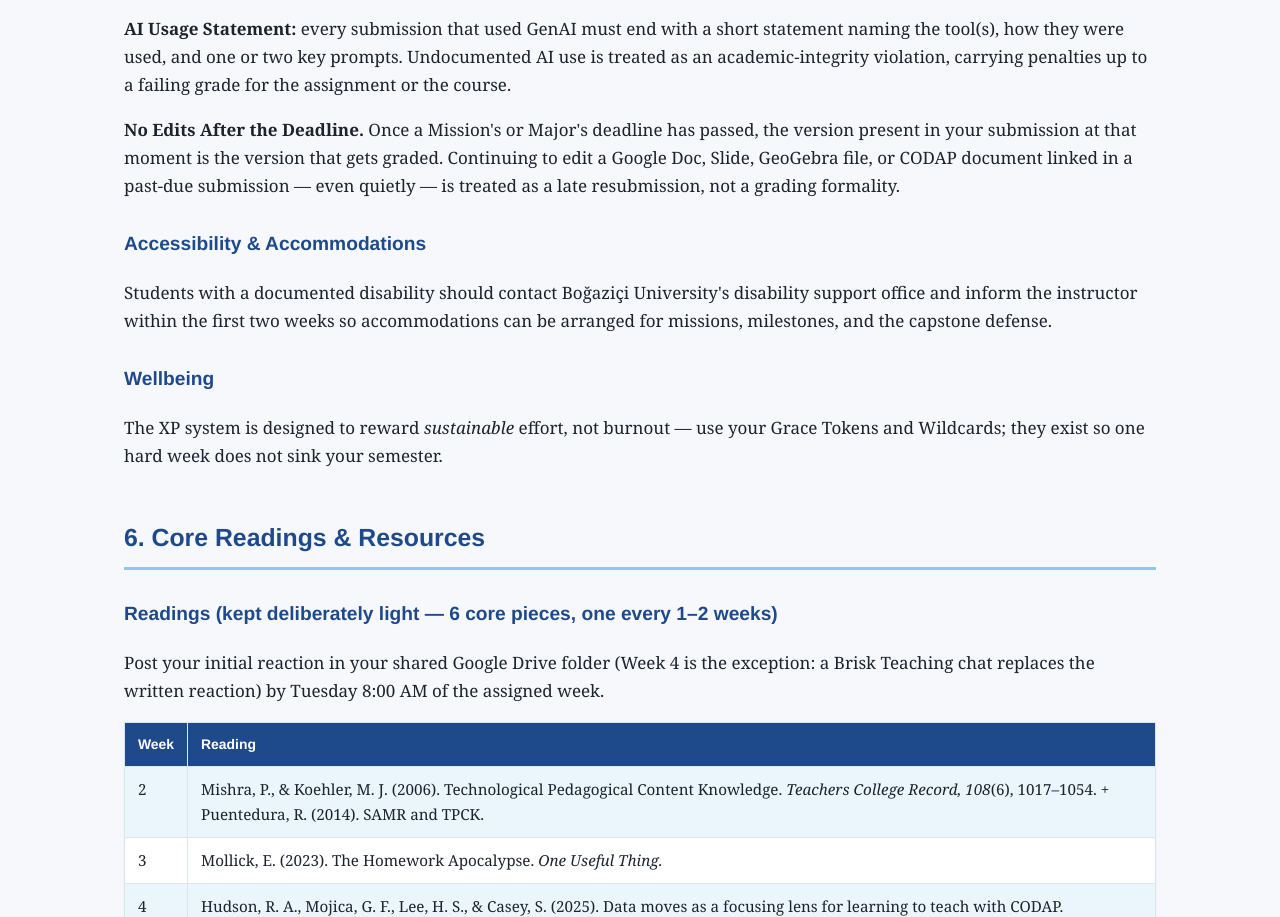
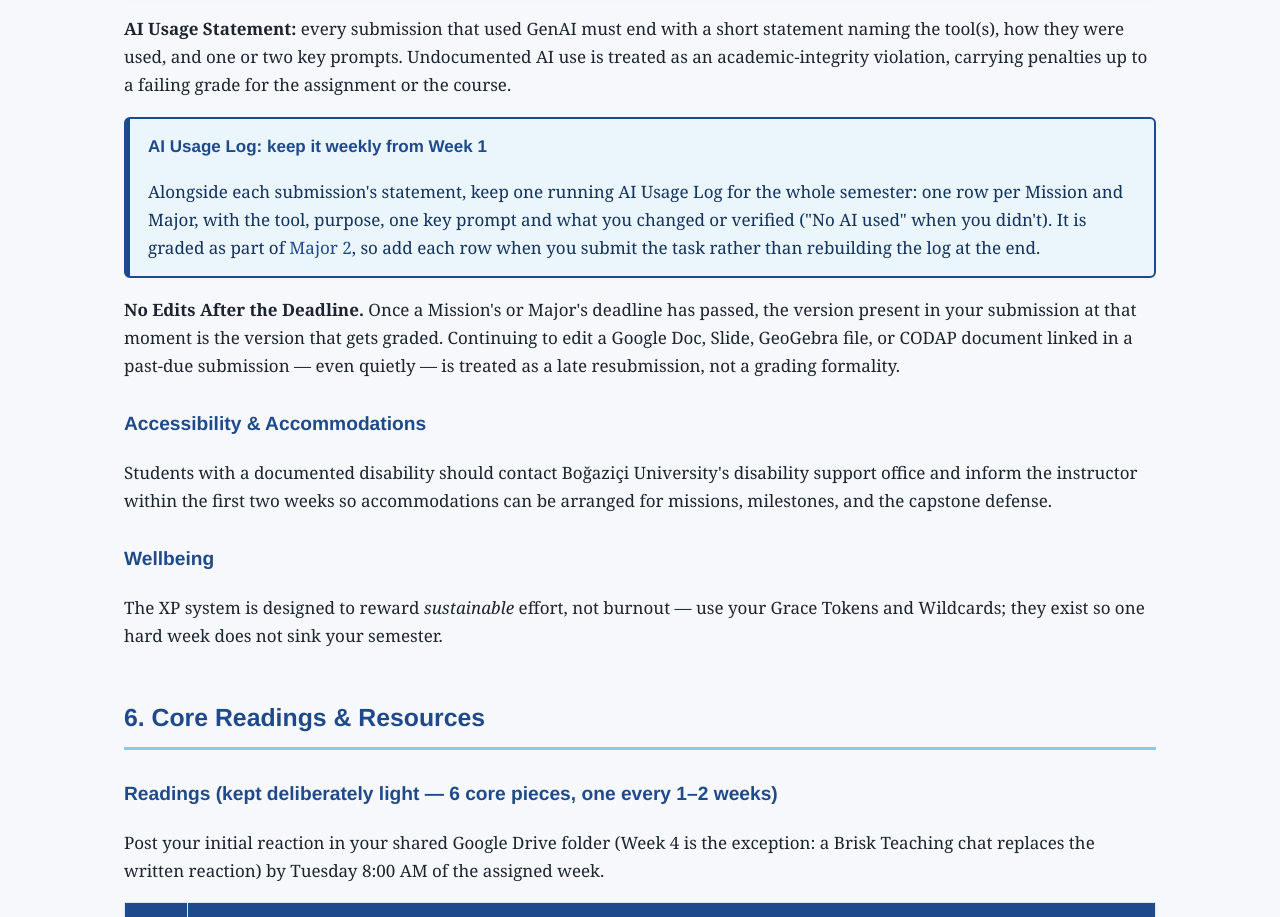
Before and after one commit to serkanozeltx/sced470-fall2026, a plain HTML site: page syllabus.html in a window 1280 px wide. Shown: the part 7378-8295 px from the top of the page. Drawn offline with Linux system fonts and the light colour scheme.

Commit message:
Emphasize the weekly AI Usage Log: callouts on Major 2, syllabus AI policy, Missions intro, Week 1 plan
Co-Authored-By: Claude Opus 5.5 <noreply@anthropic.com>

```diff
--- a/style.css
+++ b/style.css
@@ -202,6 +202,23 @@ tr:nth-child(even) td { background: var(--sky-pale); }
   margin: 16px 0;
 }
 
+.callout-log {
+  background: var(--sky-pale);
+  border: 2px solid var(--navy);
+  border-left-width: 6px;
+  padding: 14px 18px;
+  border-radius: 6px;
+  color: var(--navy-dark);
+  margin: 18px 0;
+}
+.callout-log .callout-title {
+  font-family: "Helvetica Neue", Helvetica, Arial, sans-serif;
+  font-weight: 700;
+  color: var(--navy);
+  margin: 0 0 6px;
+}
+.callout-log p:last-child { margin-bottom: 0; }
+
 .faq-item {
   border: 1px solid var(--border);
   border-radius: 8px;
--- a/syllabus.html
+++ b/syllabus.html
@@ -223,6 +223,13 @@ with no late penalty.</p>
 <p><strong>AI Usage Statement:</strong> every submission that used GenAI must end with a short statement naming
 the tool(s), how they were used, and one or two key prompts. Undocumented AI use is treated as an
 academic-integrity violation, carrying penalties up to a failing grade for the assignment or the course.</p>
+<div class="callout-log">
+<p class="callout-title">AI Usage Log: keep it weekly from Week 1</p>
+<p>Alongside each submission's statement, keep one running AI Usage Log for the whole semester: one row per
+Mission and Major, with the tool, purpose, one key prompt and what you changed or verified ("No AI used" when
+you didn't). It is graded as part of <a href="tasks-faq.html#major2">Major 2</a>, so add each row when you
+submit the task rather than rebuilding the log at the end.</p>
+</div>
 <p><strong>No Edits After the Deadline.</strong> Once a Mission's or Major's deadline has passed, the version
 present in your submission at that moment is the version that gets graded. Continuing to edit a Google Doc,
 Slide, GeoGebra file, or CODAP document linked in a past-due submission — even quietly — is treated as a late
```
Also changed, not shown: tasks-faq.html (+9 -0 lines), weekly-plans.html (+1 -0 lines).
